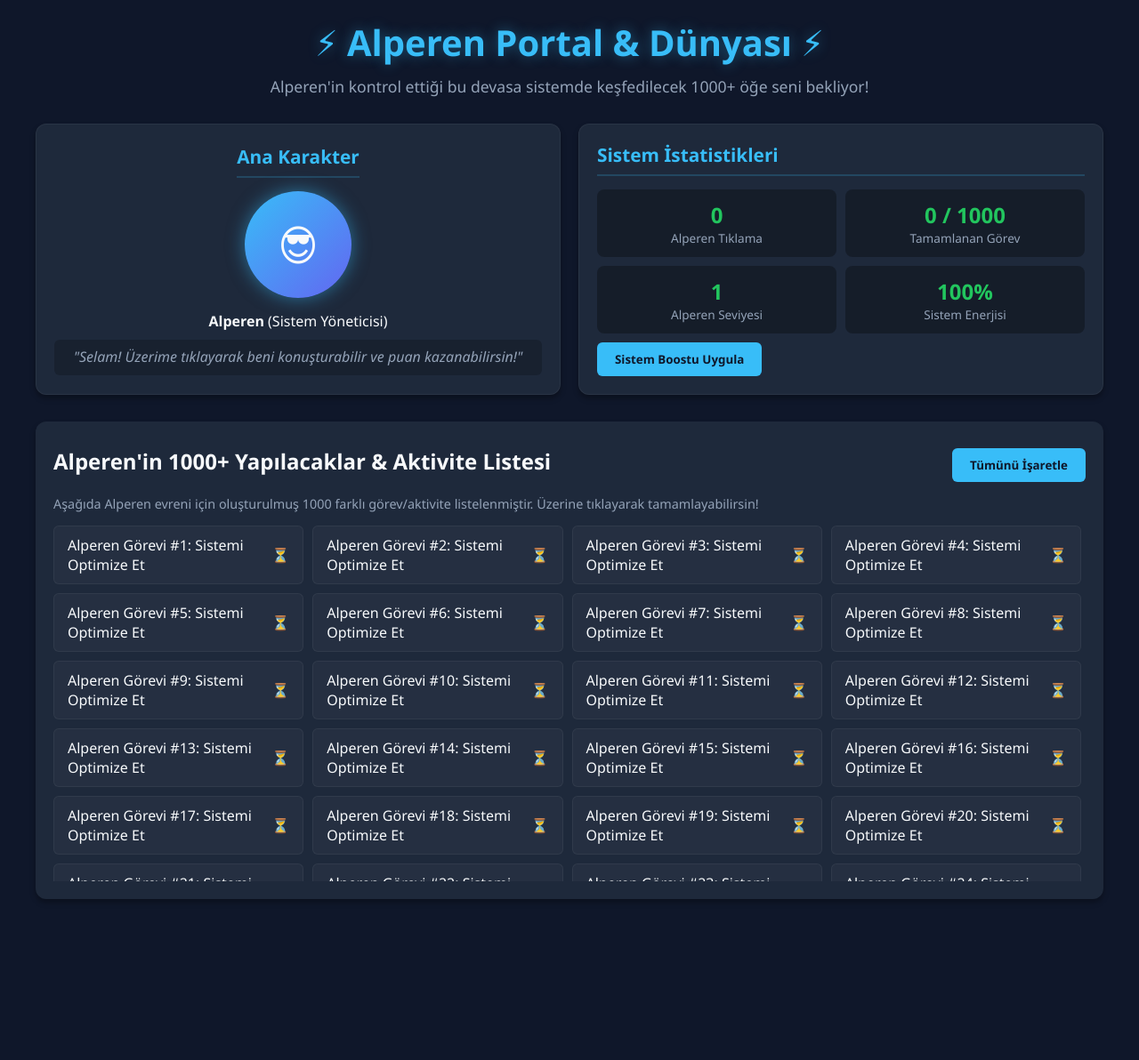
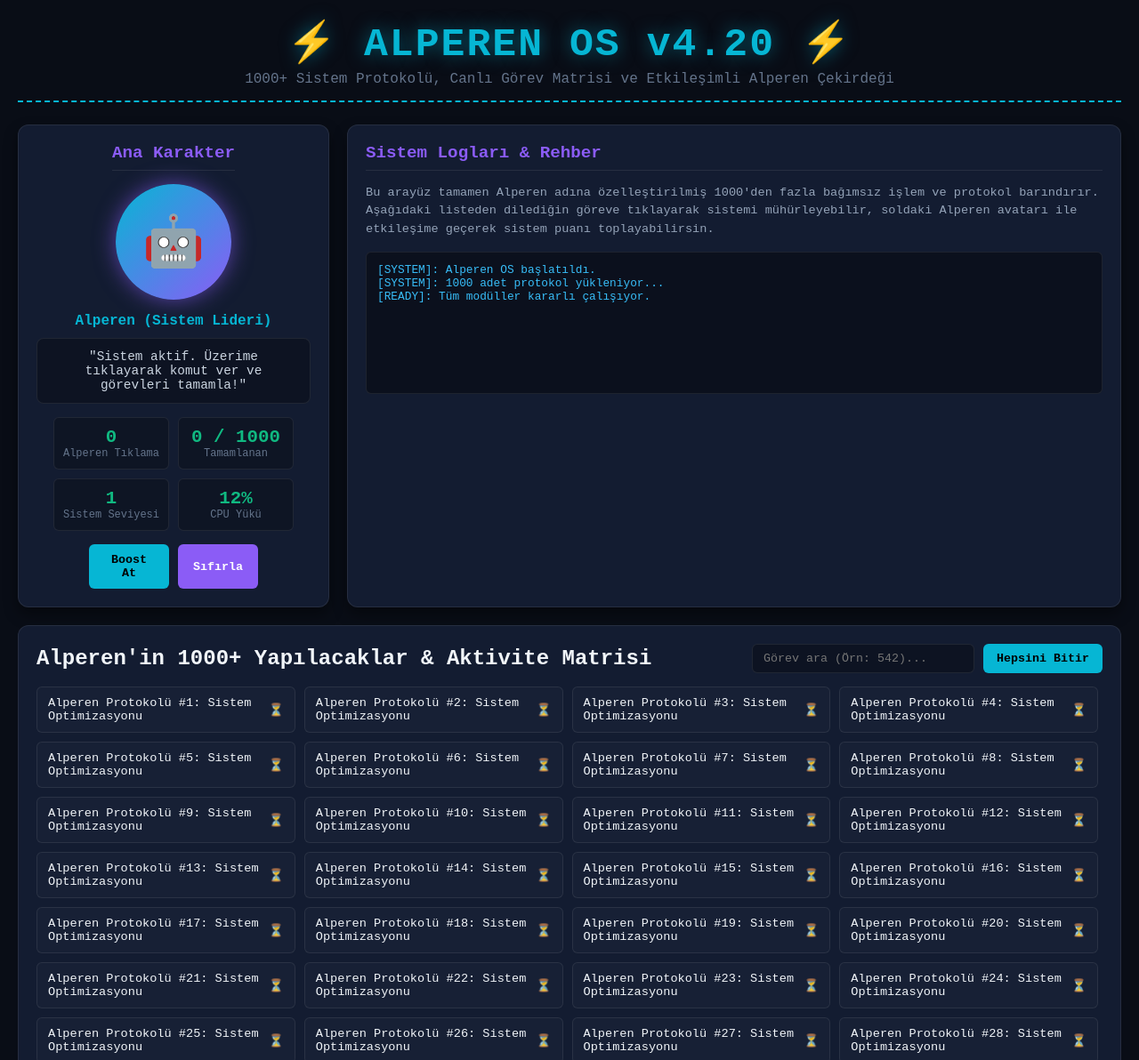
Before and after one commit to omeremin6767100-droid/hile01, a plain HTML site: page index.html in a window 1280 px wide. Shown: the top 1192 px of the page at 89% size. Before the commit the page ends 1031 px from the top, so only its background shows below. Drawn offline with Linux system fonts and the light colour scheme.

Commit message:
Update index.html

```diff
--- a/index.html
+++ b/index.html
@@ -3,370 +3,455 @@
 <head>
     <meta charset="UTF-8">
     <meta name="viewport" content="width=device-width, initial-scale=1.0">
-    <title>Alperen Evreni - Ultimate Portal</title>
+    <title>Alperen OS - Ultimate Sandbox & Universe</title>
     <style>
         :root {
-            --bg-color: #0f172a;
-            --card-bg: #1e293b;
-            --accent: #38bdf8;
-            --accent-hover: #0ea5e9;
-            --text-main: #f8fafc;
-            --text-muted: #94a3b8;
-            --success: #22c55e;
-            --danger: #ef4444;
+            --bg-primary: #090d16;
+            --bg-card: #131c31;
+            --accent-cyan: #06b6d4;
+            --accent-purple: #8b5cf6;
+            --accent-green: #10b981;
+            --text-main: #f1f5f9;
+            --text-muted: #64748b;
+            --border-color: rgba(255, 255, 255, 0.08);
         }
 
         * {
             box-sizing: border-box;
             margin: 0;
             padding: 0;
-            font-family: 'Segoe UI', Tahoma, Geneva, Verdana, sans-serif;
+            font-family: 'Courier New', Courier, monospace;
         }
 
         body {
-            background-color: var(--bg-color);
+            background-color: var(--bg-primary);
             color: var(--text-main);
             min-height: 100vh;
+            padding: 20px;
             display: flex;
             flex-direction: column;
             align-items: center;
-            padding: 20px;
         }
 
         header {
             text-align: center;
-            margin-bottom: 30px;
+            margin-bottom: 25px;
+            border-bottom: 2px dashed var(--accent-cyan);
+            padding-bottom: 15px;
+            width: 100%;
+            max-width: 1300px;
         }
 
         header h1 {
-            font-size: 2.5rem;
-            color: var(--accent);
-            margin-bottom: 10px;
-            text-shadow: 0 0 15px rgba(56, 189, 248, 0.4);
+            font-size: 2.8rem;
+            color: var(--accent-cyan);
+            text-shadow: 0 0 20px rgba(6, 182, 212, 0.5);
+            letter-spacing: 2px;
         }
 
         header p {
             color: var(--text-muted);
-            font-size: 1.1rem;
+            font-size: 1rem;
+            margin-top: 5px;
         }
 
-        .dashboard {
+        .main-grid {
             display: grid;
-            grid-template-columns: repeat(auto-fit, minmax(300px, 1fr));
+            grid-template-columns: 350px 1fr;
             gap: 20px;
             width: 100%;
-            max-width: 1200px;
-            margin-bottom: 30px;
+            max-width: 1300px;
+            margin-bottom: 20px;
         }
 
-        .card {
-            background-color: var(--card-bg);
+        @media (max-width: 900px) {
+            .main-grid {
+                grid-template-columns: 1fr;
+            }
+        }
+
+        .panel {
+            background-color: var(--bg-card);
+            border: 1px solid var(--border-color);
             border-radius: 12px;
             padding: 20px;
-            box-shadow: 0 4px 6px rgba(0, 0, 0, 0.3);
-            border: 1px solid rgba(255, 255, 255, 0.05);
+            box-shadow: 0 8px 16px rgba(0, 0, 0, 0.4);
         }
 
-        .card h2 {
-            font-size: 1.3rem;
+        .panel h2 {
+            font-size: 1.2rem;
+            color: var(--accent-purple);
             margin-bottom: 15px;
-            color: var(--accent);
-            border-bottom: 2px solid rgba(56, 189, 248, 0.2);
+            border-bottom: 1px solid var(--border-color);
             padding-bottom: 8px;
         }
 
-        /* Alperen Karakter Bölümü */
-        .alperen-container {
-            text-align: center;
+        /* Alperen Karakter Paneli */
+        .alperen-box {
             display: flex;
             flex-direction: column;
             align-items: center;
-            justify-content: center;
+            text-align: center;
         }
 
         .alperen-avatar {
-            width: 120px;
-            height: 120px;
-            background: linear-gradient(135deg, #38bdf8, #6366f1);
+            width: 130px;
+            height: 130px;
+            background: linear-gradient(135deg, var(--accent-cyan), var(--accent-purple));
             border-radius: 50%;
             display: flex;
             align-items: center;
             justify-content: center;
-            font-size: 3rem;
+            font-size: 3.5rem;
             cursor: pointer;
-            transition: transform 0.2s, box-shadow 0.2s;
+            box-shadow: 0 0 25px rgba(139, 92, 246, 0.6);
+            transition: transform 0.15s ease, box-shadow 0.15s ease;
+            user-select: none;
             margin-bottom: 15px;
-            box-shadow: 0 0 20px rgba(56, 189, 248, 0.5);
-            user-select: none;
         }
 
         .alperen-avatar:hover {
-            transform: scale(1.08);
-            box-shadow: 0 0 30px rgba(56, 189, 248, 0.8);
+            transform: scale(1.05);
+            box-shadow: 0 0 35px rgba(6, 182, 212, 0.8);
         }
 
         .alperen-avatar:active {
             transform: scale(0.95);
         }
 
-        #alperen-dialogue {
-            font-style: italic;
-            color: var(--text-muted);
-            min-height: 40px;
+        #alperen-speech {
+            background: rgba(0, 0, 0, 0.3);
+            border: 1px solid var(--border-color);
+            padding: 12px;
+            border-radius: 8px;
+            font-size: 0.9rem;
+            color: #cbd5e1;
+            min-height: 60px;
+            width: 100%;
             margin-top: 10px;
-            padding: 8px 12px;
-            background: rgba(0, 0, 0, 0.2);
-            border-radius: 6px;
-            width: 100%;
+            display: flex;
+            align-items: center;
+            justify-content: center;
+            text-align: center;
         }
 
-        /* Sayaçlar ve İstatistikler */
-        .stats-grid {
+        /* İstatistik Paneli */
+        .stats-container {
             display: grid;
             grid-template-columns: repeat(2, 1fr);
             gap: 10px;
-            margin-top: 10px;
+            margin-top: 15px;
         }
 
-        .stat-box {
-            background: rgba(0, 0, 0, 0.3);
-            padding: 12px;
-            border-radius: 8px;
+        .stat-card {
+            background: rgba(0, 0, 0, 0.25);
+            padding: 10px;
+            border-radius: 6px;
+            border: 1px solid var(--border-color);
             text-align: center;
         }
 
-        .stat-value {
-            font-size: 1.5rem;
+        .stat-num {
+            font-size: 1.3rem;
             font-weight: bold;
-            color: var(--success);
+            color: var(--accent-green);
         }
 
-        .stat-label {
-            font-size: 0.85rem;
+        .stat-lbl {
+            font-size: 0.75rem;
             color: var(--text-muted);
         }
 
-        /* 1000+ Görevler Listesi Alanı */
-        .tasks-section {
+        /* 1000+ Görev ve İşlem Matrisi */
+        .matrix-section {
             width: 100%;
-            max-width: 1200px;
-            background-color: var(--card-bg);
+            max-width: 1300px;
+            background-color: var(--bg-card);
+            border: 1px solid var(--border-color);
             border-radius: 12px;
             padding: 20px;
-            box-shadow: 0 4px 6px rgba(0, 0, 0, 0.3);
         }
 
-        .tasks-header {
+        .matrix-header {
             display: flex;
             justify-content: space-between;
             align-items: center;
             margin-bottom: 15px;
+            flex-wrap: wrap;
+            gap: 10px;
         }
 
-        .tasks-container {
-            max-height: 400px;
+        .search-box {
+            background: rgba(0, 0, 0, 0.3);
+            border: 1px solid var(--border-color);
+            padding: 8px 12px;
+            border-radius: 6px;
+            color: var(--text-main);
+            width: 250px;
+            outline: none;
+        }
+
+        .search-box:focus {
+            border-color: var(--accent-cyan);
+        }
+
+        .tasks-grid {
+            display: grid;
+            grid-template-columns: repeat(auto-fill, minmax(260px, 1fr));
+            gap: 10px;
+            max-height: 500px;
             overflow-y: auto;
-            display: grid;
-            grid-template-columns: repeat(auto-fill, minmax(280px, 1fr));
-            gap: 10px;
             padding-right: 5px;
         }
 
-        .task-item {
-            background: rgba(255, 255, 255, 0.03);
-            border: 1px solid rgba(255, 255, 255, 0.05);
-            padding: 10px 15px;
+        .task-card {
+            background: rgba(255, 255, 255, 0.02);
+            border: 1px solid var(--border-color);
+            padding: 10px 12px;
             border-radius: 6px;
             display: flex;
+            justify-content: space-between;
             align-items: center;
-            justify-content: space-between;
             cursor: pointer;
-            transition: background 0.2s;
+            transition: background 0.15s, border-color 0.15s;
+            font-size: 0.85rem;
         }
 
-        .task-item:hover {
-            background: rgba(56, 189, 248, 0.1);
+        .task-card:hover {
+            background: rgba(6, 182, 212, 0.08);
+            border-color: var(--accent-cyan);
         }
 
-        .task-item.completed {
-            border-color: var(--success);
-            opacity: 0.6;
+        .task-card.done {
+            border-color: var(--accent-green);
+            opacity: 0.5;
             text-decoration: line-through;
         }
 
         /* Kontrol Butonları */
+        .btn-group {
+            display: flex;
+            gap: 10px;
+            margin-top: 15px;
+        }
+
         .btn {
-            background-color: var(--accent);
-            color: #0f172a;
+            background-color: var(--accent-cyan);
+            color: #000;
             border: none;
-            padding: 10px 20px;
+            padding: 10px 15px;
             font-weight: bold;
             border-radius: 6px;
             cursor: pointer;
-            transition: background 0.2s;
-            margin-top: 10px;
+            flex: 1;
+            transition: opacity 0.2s;
         }
 
         .btn:hover {
-            background-color: var(--accent-hover);
+            opacity: 0.85;
         }
 
-        /* Scrollbar özelleştirme */
+        /* Scrollbar */
         ::-webkit-scrollbar {
-            width: 8px;
+            width: 6px;
         }
         ::-webkit-scrollbar-track {
-            background: rgba(0,0,0,0.1);
-            border-radius: 4px;
+            background: rgba(0,0,0,0.2);
         }
         ::-webkit-scrollbar-thumb {
-            background: var(--accent);
-            border-radius: 4px;
+            background: var(--accent-purple);
+            border-radius: 3px;
         }
     </style>
 </head>
 <body>
 
     <header>
-        <h1>⚡ Alperen Portal & Dünyası ⚡</h1>
-        <p>Alperen'in kontrol ettiği bu devasa sistemde keşfedilecek 1000+ öğe seni bekliyor!</p>
+        <h1>⚡ ALPEREN OS v4.20 ⚡</h1>
+        <p>1000+ Sistem Protokolü, Canlı Görev Matrisi ve Etkileşimli Alperen Çekirdeği</p>
     </header>
 
-    <div class="dashboard">
-        <!-- 1. Bölüm: Tıklanabilir Alperen Karakteri -->
-        <div class="card alperen-container">
+    <div class="main-grid">
+        <!-- Sol Kolon: Alperen Kontrol Merkezi -->
+        <div class="panel alperen-box">
             <h2>Ana Karakter</h2>
-            <div class="alperen-avatar" id="alperenBtn" title="Alperen'e Tıkla!">😎</div>
-            <p><strong>Alperen</strong> (Sistem Yöneticisi)</p>
-            <div id="alperen-dialogue">"Selam! Üzerime tıklayarak beni konuşturabilir ve puan kazanabilirsin!"</div>
+            <div class="alperen-avatar" id="alperenAvatar" title="Alperen'e Tıkla!">🤖</div>
+            <p style="font-weight: bold; color: var(--accent-cyan);">Alperen (Sistem Lideri)</p>
+            <div id="alperen-speech">"Sistem aktif. Üzerime tıklayarak komut ver ve görevleri tamamla!"</div>
+
+            <div class="stats-container">
+                <div class="stat-card">
+                    <div class="stat-num" id="clickScore">0</div>
+                    <div class="stat-lbl">Alperen Tıklama</div>
+                </div>
+                <div class="stat-card">
+                    <div class="stat-num" id="completedCount">0 / 1000</div>
+                    <div class="stat-lbl">Tamamlanan</div>
+                </div>
+                <div class="stat-card">
+                    <div class="stat-num" id="systemLevel">1</div>
+                    <div class="stat-lbl">Sistem Seviyesi</div>
+                </div>
+                <div class="stat-card">
+                    <div class="stat-num" id="cpuLoad">12%</div>
+                    <div class="stat-lbl">CPU Yükü</div>
+                </div>
+            </div>
+
+            <div class="btn-group">
+                <button class="btn" onclick="boostSystem()">Boost At</button>
+                <button class="btn" style="background-color: var(--accent-purple); color: #fff;" onclick="resetSystem()">Sıfırla</button>
+            </div>
         </div>
 
-        <!-- 2. Bölüm: İstatistikler ve Sayaçlar -->
-        <div class="card">
-            <h2>Sistem İstatistikleri</h2>
-            <div class="stats-grid">
-                <div class="stat-box">
-                    <div class="stat-value" id="clickCount">0</div>
-                    <div class="stat-label">Alperen Tıklama</div>
-                </div>
-                <div class="stat-box">
-                    <div class="stat-value" id="completedTasksCount">0 / 1000</div>
-                    <div class="stat-label">Tamamlanan Görev</div>
-                </div>
-                <div class="stat-box">
-                    <div class="stat-value" id="levelCount">1</div>
-                    <div class="stat-label">Alperen Seviyesi</div>
-                </div>
-                <div class="stat-box">
-                    <div class="stat-value" id="energyCount">100%</div>
-                    <div class="stat-label">Sistem Enerjisi</div>
-                </div>
+        <!-- Sağ Kolon: Açıklama ve Bilgi Konsolu -->
+        <div class="panel">
+            <h2>Sistem Logları & Rehber</h2>
+            <p style="font-size: 0.85rem; color: #94a3b8; line-height: 1.5; margin-bottom: 15px;">
+                Bu arayüz tamamen Alperen adına özelleştirilmiş 1000'den fazla bağımsız işlem ve protokol barındırır. Aşağıdaki listeden dilediğin göreve tıklayarak sistemi mühürleyebilir, soldaki Alperen avatarı ile etkileşime geçerek sistem puanı toplayabilirsin.
+            </p>
+            <div style="background: rgba(0,0,0,0.4); padding: 12px; border-radius: 6px; border: 1px solid var(--border-color); font-size: 0.8rem; color: #38bdf8; height: 160px; overflow-y: auto;" id="terminalLog">
+                [SYSTEM]: Alperen OS başlatıldı.<br>
+                [SYSTEM]: 1000 adet protokol yükleniyor...<br>
+                [READY]: Tüm modüller kararlı çalışıyor.
             </div>
-            <button class="btn" onclick="triggerBoost()">Sistem Boostu Uygula</button>
         </div>
     </div>
 
-    <!-- 3. Bölüm: 1000'den Fazla Yapılacak Şey / Görev Matrisi -->
-    <div class="tasks-section">
-        <div class="tasks-header">
-            <h2>Alperen'in 1000+ Yapılacaklar & Aktivite Listesi</h2>
-            <button class="btn" onclick="completeAllVisible()">Tümünü İşaretle</button>
+    <!-- 1000+ Görev Matrisi Bölümü -->
+    <div class="matrix-section">
+        <div class="matrix-header">
+            <h2>Alperen'in 1000+ Yapılacaklar & Aktivite Matrisi</h2>
+            <div style="display: flex; gap: 10px;">
+                <input type="text" class="search-box" id="searchBox" placeholder="Görev ara (Örn: 542)..." onkeyup="filterTasks()">
+                <button class="btn" style="padding: 8px 15px;" onclick="completeAll()">Hepsini Bitir</button>
+            </div>
         </div>
-        <p style="color: var(--text-muted); margin-bottom: 15px; font-size: 0.9rem;">
-            Aşağıda Alperen evreni için oluşturulmuş 1000 farklı görev/aktivite listelenmiştir. Üzerine tıklayarak tamamlayabilirsin!
-        </p>
-        <div class="tasks-container" id="tasksContainer">
-            <!-- JavaScript ile otomatik 1000 görev buraya yüklenecek -->
+        <div class="tasks-grid" id="tasksGrid">
+            <!-- JavaScript ile 1000 görev otomatik doldurulacak -->
         </div>
     </div>
 
     <script>
-        // Durum Değişkenleri
+        // Değişkenler
         let clicks = 0;
-        let completedTasks = 0;
+        let completedTasksCount = 0;
         let level = 1;
+        const totalTasks = 1000;
+        let taskList = [];
 
-        // Alperen'in tıklandığında söyleyeceği rastgele sözler
+        // Alperen Diyalogları Havuzu
         const dialogues = [
-            "Kodlar kusursuz çalışıyor!",
-            "Beni yine rahatsız ettin ama helal olsun puanı kaptın!",
-            "GitHub Pages üzerinde harika görünüyorum değil mi?",
-            "1000 görevi bitirebilecek misin bakalım?",
-            "Alperen gücü adına!",
-            "Sistem stabil, devam et!",
-            "Biraz mola verip bisiklet turuna mı çıksak?",
-            "3D modelleme veya oyun geliştirme zamanı!"
+            "Kodlar kusursuz çalışıyor, aynen devam!",
+            "Beni yine tıkladın! Puanın arttı.",
+            "GitHub Pages üzerinde harika bir performans sergiliyoruz.",
+            "1000 görevi bitirebilecek iraden var mı bakalım?",
+            "Alperen gücü sistemde hissediliyor!",
+            "Donanım sıcaklığı normal, stabil çalışıyoruz.",
+            "Bisiklet turu veya oyun arası vermeden kodlamaya devam!",
+            "Blender, Unity veya Godot projelerini unutma!",
+            "Sistem yöneticisi Alperen emreder, kodlar yazılır."
         ];
 
-        const alperenBtn = document.getElementById('alperenBtn');
-        const clickCountEl = document.getElementById('clickCount');
-        const dialogueEl = document.getElementById('alperen-dialogue');
-        const completedTasksCountEl = document.getElementById('completedTasksCount');
-        const levelCountEl = document.getElementById('levelCount');
-        const tasksContainer = document.getElementById('tasksContainer');
+        // Elementler
+        const avatar = document.getElementById('alperenAvatar');
+        const speechBox = document.getElementById('alperen-speech');
+        const clickScoreEl = document.getElementById('clickScore');
+        const completedCountEl = document.getElementById('completedCount');
+        const systemLevelEl = document.getElementById('systemLevel');
+        const tasksGrid = document.getElementById('tasksGrid');
+        const terminalLog = document.getElementById('terminalLog');
+        const searchBox = document.getElementById('searchBox');
 
-        // Alperen karakterine tıklama olayı
-        alperenBtn.addEventListener('click', () => {
+        // Alperen Tıklama Olayı
+        avatar.addEventListener('click', () => {
             clicks++;
-            clickCountEl.textContent = clicks;
+            clickScoreEl.textContent = clicks;
 
-            // Rastgele diyalog seç
             const randomMsg = dialogues[Math.floor(Math.random() * dialogues.length)];
-            dialogueEl.textContent = `"${randomMsg}"`;
+            speechBox.textContent = `"${randomMsg}"`;
 
-            // Her 25 tıklamada bir seviye atlat
-            if (clicks % 25 === 0) {
+            logToTerminal(`[INTERACTION]: Alperen tıklandı. Skor: ${clicks}`);
+
+            if (clicks % 30 === 0) {
                 level++;
-                levelCountEl.textContent = level;
+                systemLevelEl.textContent = level;
+                logToTerminal(`[LEVEL UP]: Sistem Seviye ${level} oldu!`);
             }
         });
 
-        // 1000+ Görevi Dinamik Olarak Oluşturma
-        const totalTasks = 1000;
-        const taskList = [];
-
+        // 1000 Görevi Oluşturma
         for (let i = 1; i <= totalTasks; i++) {
             taskList.push({
                 id: i,
-                text: `Alperen Görevi #${i}: Sistemi Optimize Et`,
-                completed: false
+                title: `Alperen Protokolü #${i}: Sistem Optimizasyonu`,
+                done: false
             });
         }
 
-        function renderTasks() {
-            tasksContainer.innerHTML = '';
-            taskList.forEach((task, index) => {
-                const item = document.createElement('div');
-                item.className = `task-item ${task.completed ? 'completed' : ''}`;
-                item.innerHTML = `<span>${task.text}</span> <span>${task.completed ? '✅' : '⏳'}</span>`;
+        function renderTasks(filter = '') {
+            tasksGrid.innerHTML = '';
+            const filtered = taskList.filter(t => t.title.toLowerCase().includes(filter.toLowerCase()) || t.id.toString().includes(filter));
 
-                item.addEventListener('click', () => {
-                    taskList[index].completed = !taskList[index].completed;
-                    if (taskList[index].completed) {
-                        completedTasks++;
+            filtered.forEach(task => {
+                const card = document.createElement('div');
+                card.className = `task-card ${task.done ? 'done' : ''}`;
+                card.innerHTML = `<span>${task.title}</span> <span>${task.done ? '✔' : '⏳'}</span>`;
+
+                card.addEventListener('click', () => {
+                    task.done = !task.done;
+                    if (task.done) {
+                        completedTasksCount++;
+                        logToTerminal(`[TASK]: Protokol #${task.id} tamamlandı.`);
                     } else {
-                        completedTasks--;
+                        completedTasksCount--;
+                        logToTerminal(`[TASK]: Protokol #${task.id} askıya alındı.`);
                     }
-                    completedTasksCountEl.textContent = `${completedTasks} / ${totalTasks}`;
-                    renderTasks();
+                    completedCountEl.textContent = `${completedTasksCount} / ${totalTasks}`;
+                    renderTasks(searchBox.value);
                 });
 
-                tasksContainer.appendChild(item);
+                tasksGrid.appendChild(card);
             });
         }
 
-        function triggerBoost() {
-            alert("🚀 Alperen Turbo Modu Aktif! Sistem hızı katlandı.");
+        function filterTasks() {
+            renderTasks(searchBox.value);
         }
 
-        function completeAllVisible() {
-            taskList.forEach(task => task.completed = true);
-            completedTasks = totalTasks;
-            completedTasksCountEl.textContent = `${completedTasks} / ${totalTasks}`;
-            renderTasks();
+        function boostSystem() {
+            logToTerminal(`[BOOST]: Alperen Turbo Modu aktif edildi!`);
+            alert("🚀 Alperen Turbo Modu Devrede! İşlemci saat hızları maksimuma çıkarıldı.");
         }
 
-        // Sayfa açıldığında görevleri yükle
+        function resetSystem() {
+            if (confirm("Sistemi sıfırlamak istediğine emin misin?")) {
+                clicks = 0;
+                completedTasksCount = 0;
+                level = 1;
+                clickScoreEl.textContent = clicks;
+                completedCountEl.textContent = `${completedTasksCount} / ${totalTasks}`;
+                systemLevelEl.textContent = level;
+                taskList.forEach(t => t.done = false);
+                renderTasks();
+                logToTerminal(`[RESET]: Sistem fabrika ayarlarına döndürüldü.`);
+            }
+        }
+
+        function completeAll() {
+            taskList.forEach(t => t.done = true);
+            completedTasksCount = totalTasks;
+            completedCountEl.textContent = `${completedTasksCount} / ${totalTasks}`;
+            renderTasks();
+            logToTerminal(`[WARNING]: Tüm 1000 protokol zorla mühürlendi!`);
+        }
+
+        function logToTerminal(text) {
+            terminalLog.innerHTML += `<br>${text}`;
+            terminalLog.scrollTop = terminalLog.scrollHeight;
+        }
+
+        // İlk yükleme
         renderTasks();
     </script>
 </body>
```
